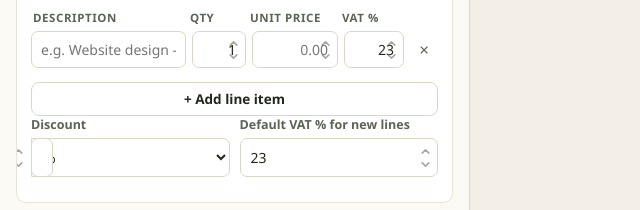
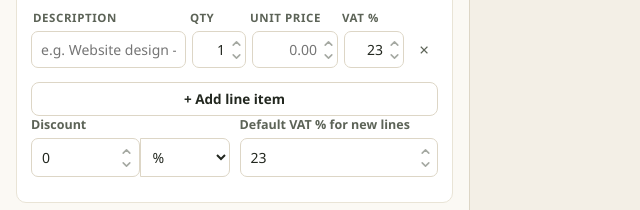
Before and after one commit to KGDigital236/tidyinvoice-app, a plain HTML site: page index.html in a window 1280 px wide. Shown: the part 1209-1419 px from the top of the page, 0-640 px from the left. Drawn offline with Linux system fonts and the light colour scheme.

Commit message:
Fix line-items visual bugs: collapsed discount input, crowded arrows
- .field select's width:100% gave the joined %-select a full-row flex
  basis, collapsing the discount input's stepper wrapper to 0px — the
  input shrank to a sliver and its arrows rendered outside the card.
  Joined selects now size to content (width:auto, no grow/shrink).
- Discount/paid/VAT/next-number inputs were losing the 26px arrow
  clearance to a higher-specificity .field padding rule; explicit
  .field .stepper input[type=number] rule restores it.
- Item-row inputs get a tighter 20px clearance with arrows nudged
  right so digits and chevrons never touch in the narrow columns.

Verified geometry: discount input fills its wrapper, arrows inside
every input's bounds, row widths sum exactly; screenshot confirmed.

Co-Authored-By: Claude Fable 5 <noreply@anthropic.com>

```diff
--- a/styles.css
+++ b/styles.css
@@ -208,7 +208,15 @@ input, select, textarea { font-family: inherit; font-size: 14px; color: var(--in
 
 .joined { display: flex; gap: 0; }
 .joined input { border-radius: 7px 0 0 7px; border-right: 0; flex: 1; }
-.joined select { border: 1px solid var(--line); border-radius: 0 7px 7px 0; padding: 8px; background: var(--field-bg); color: var(--ink); }
+.joined select {
+  border: 1px solid var(--line);
+  border-radius: 0 7px 7px 0;
+  padding: 8px;
+  background: var(--field-bg);
+  color: var(--ink);
+  width: auto; /* .field select is width:100% — that full-width flex basis collapses the joined input to 0 */
+  flex: 0 0 auto;
+}
 
 /* custom number steppers — native spin buttons hidden, chevrons instead */
 input[type="number"]::-webkit-outer-spin-button,
@@ -216,8 +224,11 @@ input[type="number"]::-webkit-inner-spin-button { -webkit-appearance: none; marg
 input[type="number"] { -moz-appearance: textfield; appearance: textfield; }
 
 .stepper { position: relative; display: flex; flex: 1; min-width: 0; }
-.stepper input { padding-right: 26px; }
+.stepper input,
+.field .stepper input[type="number"] { padding-right: 26px; }
 .joined .stepper { flex: 1; }
+.item-row .stepper input { padding-right: 20px; }
+.item-row .step-btns { right: 1px; }
 .step-btns {
   position: absolute;
   right: 4px;
--- a/sw.js
+++ b/sw.js
@@ -1,5 +1,5 @@
 /* TidyInvoice service worker — network-first; cache is only the offline fallback. */
-var CACHE = "tidyinvoice-v8";
+var CACHE = "tidyinvoice-v9";
 var ASSETS = ["./", "index.html", "styles.css", "app.js", "manifest.json", "icon.svg", "apple-touch-icon.png"];
 
 self.addEventListener("install", function (e) {
```
Also changed, not shown: index.html (+1 -1 lines).
